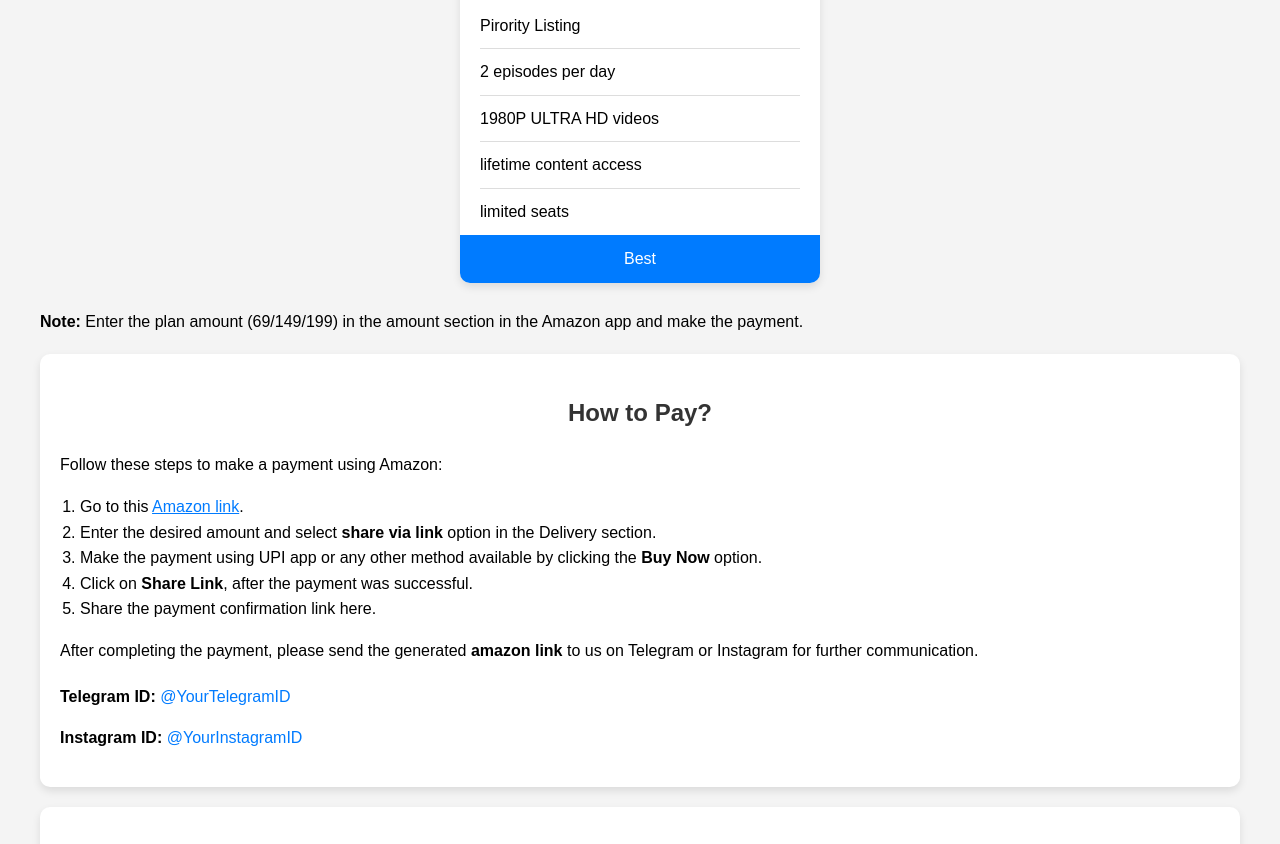
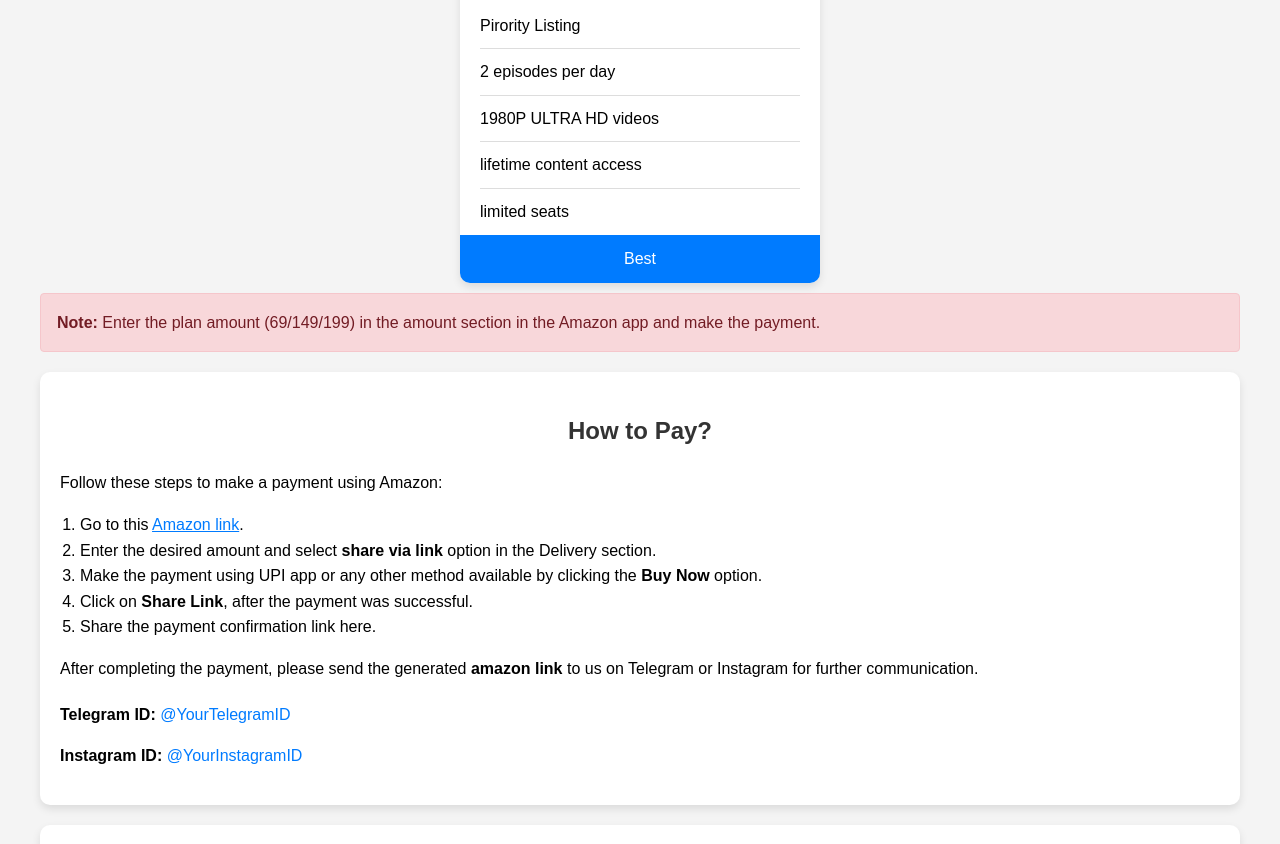
Before and after one commit to SRIDHARROYAL/BASIC, a plain HTML site: page index.html in a window 1280 px wide. Shown: the part 746-1590 px from the top of the page. Drawn offline with Linux system fonts and the light colour scheme.

Commit message:
solution.css

```diff
--- a/solution.css
+++ b/solution.css
@@ -158,3 +158,19 @@ h1 {
     max-width: 90%;
   }
 }
+.note {
+  background-color: #f8d7da; /* Light red background */
+  color: #721c24; /* Dark red text */
+  border: 1px solid #f5c6cb; /* Red border */
+  border-radius: 0.25rem; /* Rounded corners */
+  padding: 1rem; /* Padding around the content */
+  margin-bottom: 1rem; /* Spacing at the bottom */
+}
+
+.note p {
+  margin: 0; /* Remove default paragraph margin */
+}
+
+.note strong {
+  font-weight: bold; /* Make the 'Note:' text bold */
+}
```
